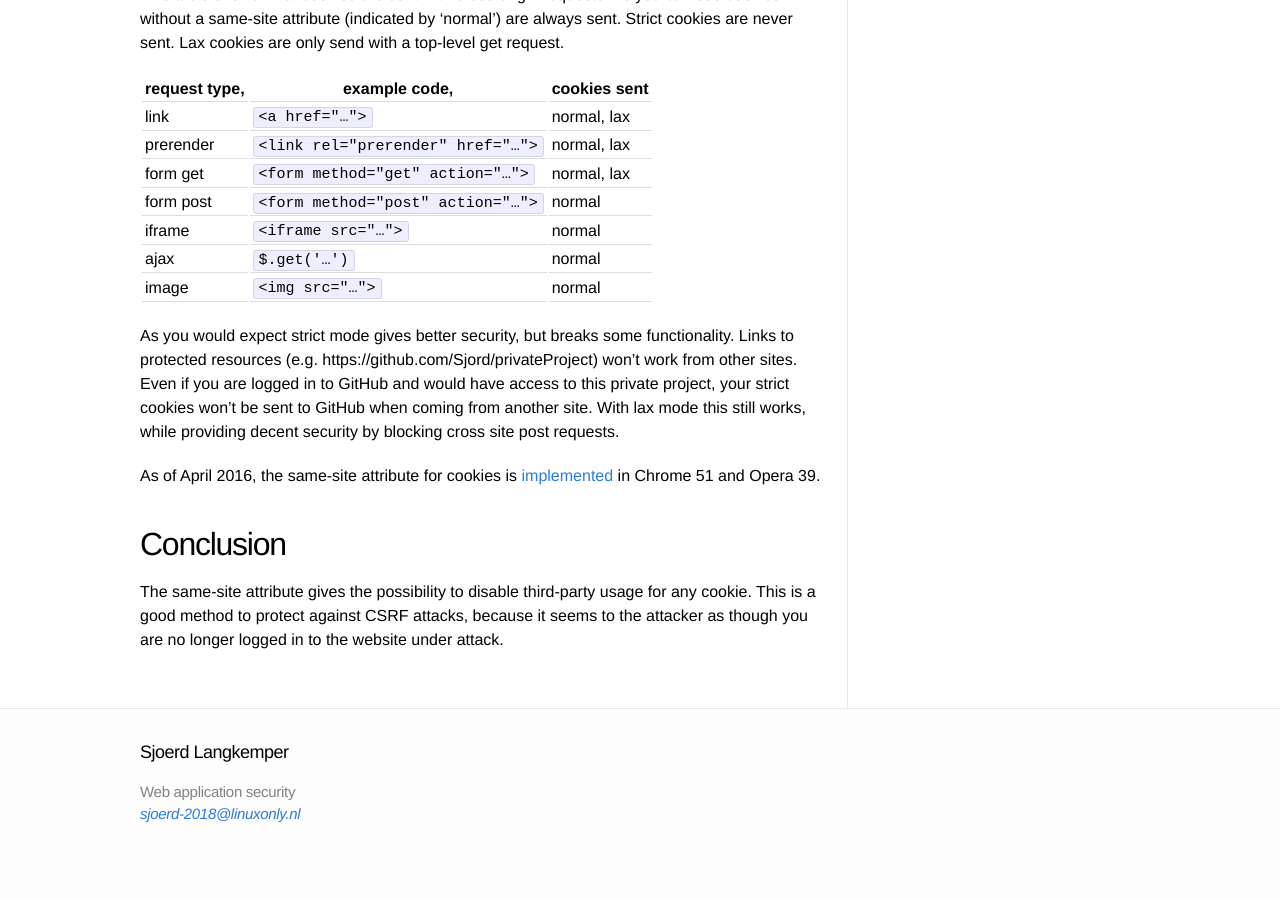
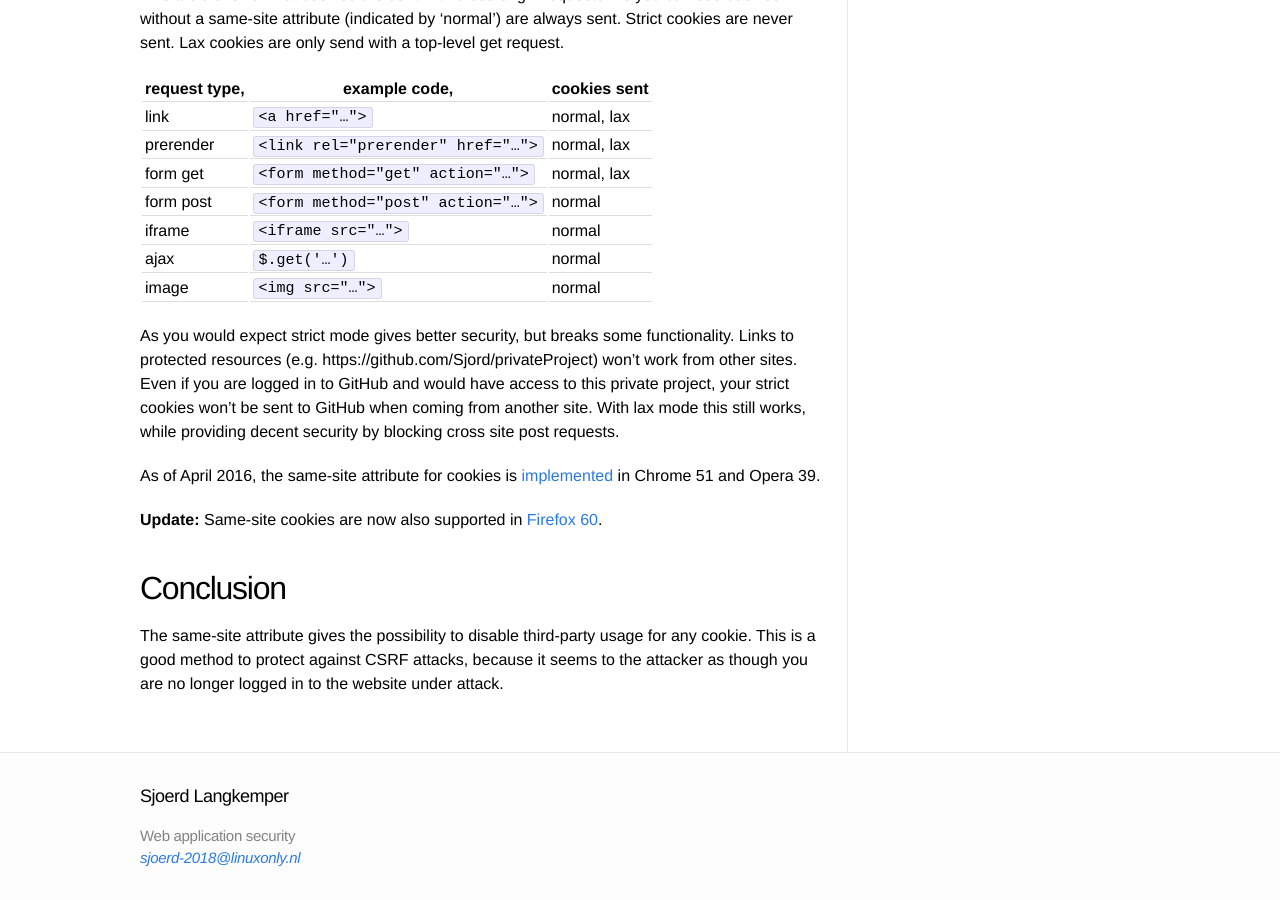
Before and after one commit to Sjord/Sjord.github.io, a Jekyll site: the page built from _posts/2016-04-12-preventing-csrf-with-samesite-cookie-attribute.md, in a window 1280 px wide and 900 px high, scrolled down 2824 px. Built offline with Jekyll 4.4.1, drawn with Linux system fonts in a browser that asks for light colours; before the commit the page ends 3680 px from its top, so only the background shows below that.

Commit message:
Add a note about Firefox support.

```diff
--- a/_posts/2016-04-12-preventing-csrf-with-samesite-cookie-attribute.md
+++ b/_posts/2016-04-12-preventing-csrf-with-samesite-cookie-attribute.md
@@ -62,6 +62,8 @@
 
 As of April 2016, the same-site attribute for cookies is [implemented](https://www.chromestatus.com/feature/4672634709082112) in Chrome 51 and Opera 39.
 
+**Update:** Same-site cookies are now also supported in [Firefox 60](https://blog.mozilla.org/security/2018/04/24/same-site-cookies-in-firefox-60/).
+
 ## Conclusion
 
 The same-site attribute gives the possibility to disable third-party usage for any cookie. This is a good method to protect against CSRF attacks, because it seems to the attacker as though you are no longer logged in to the website under attack.
```
